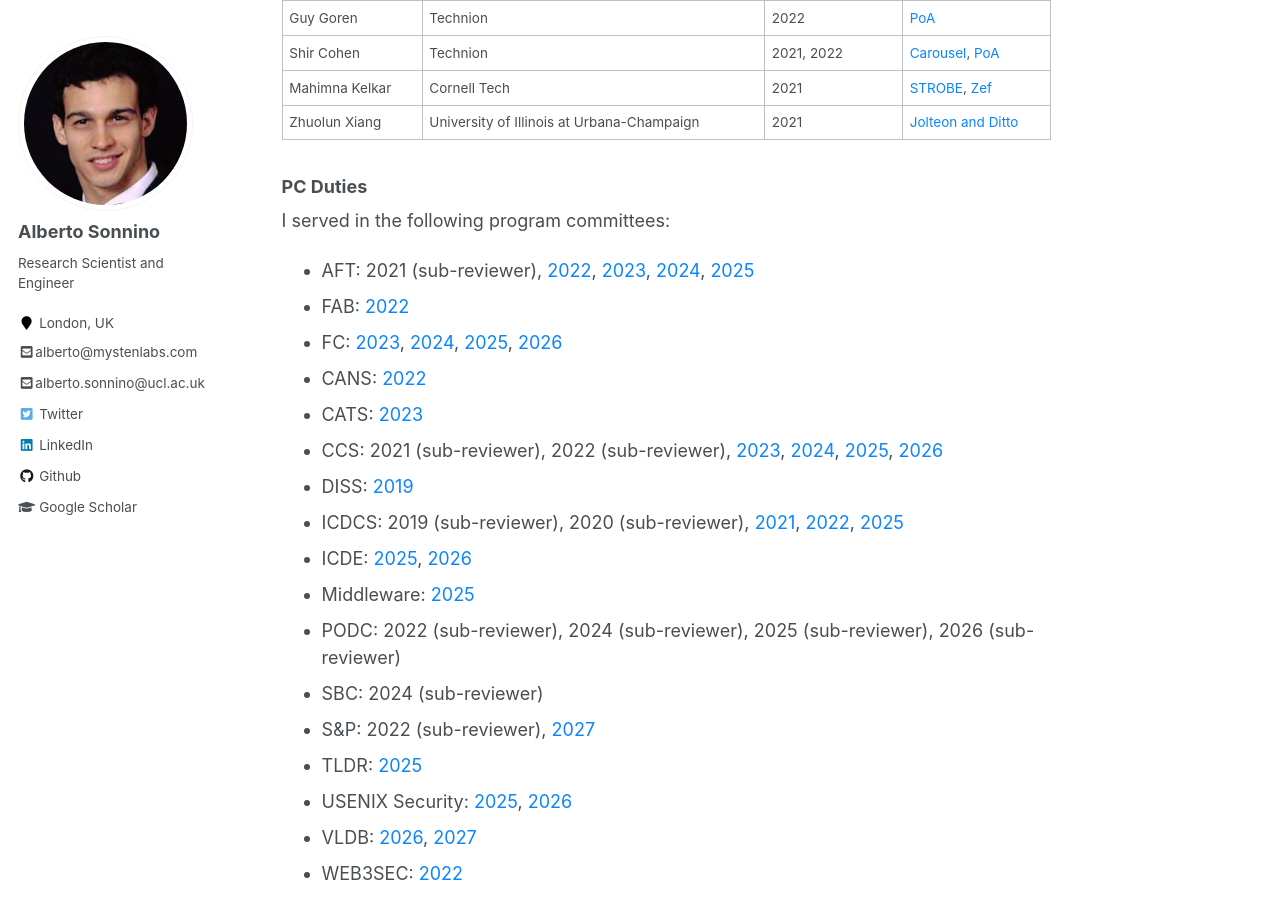
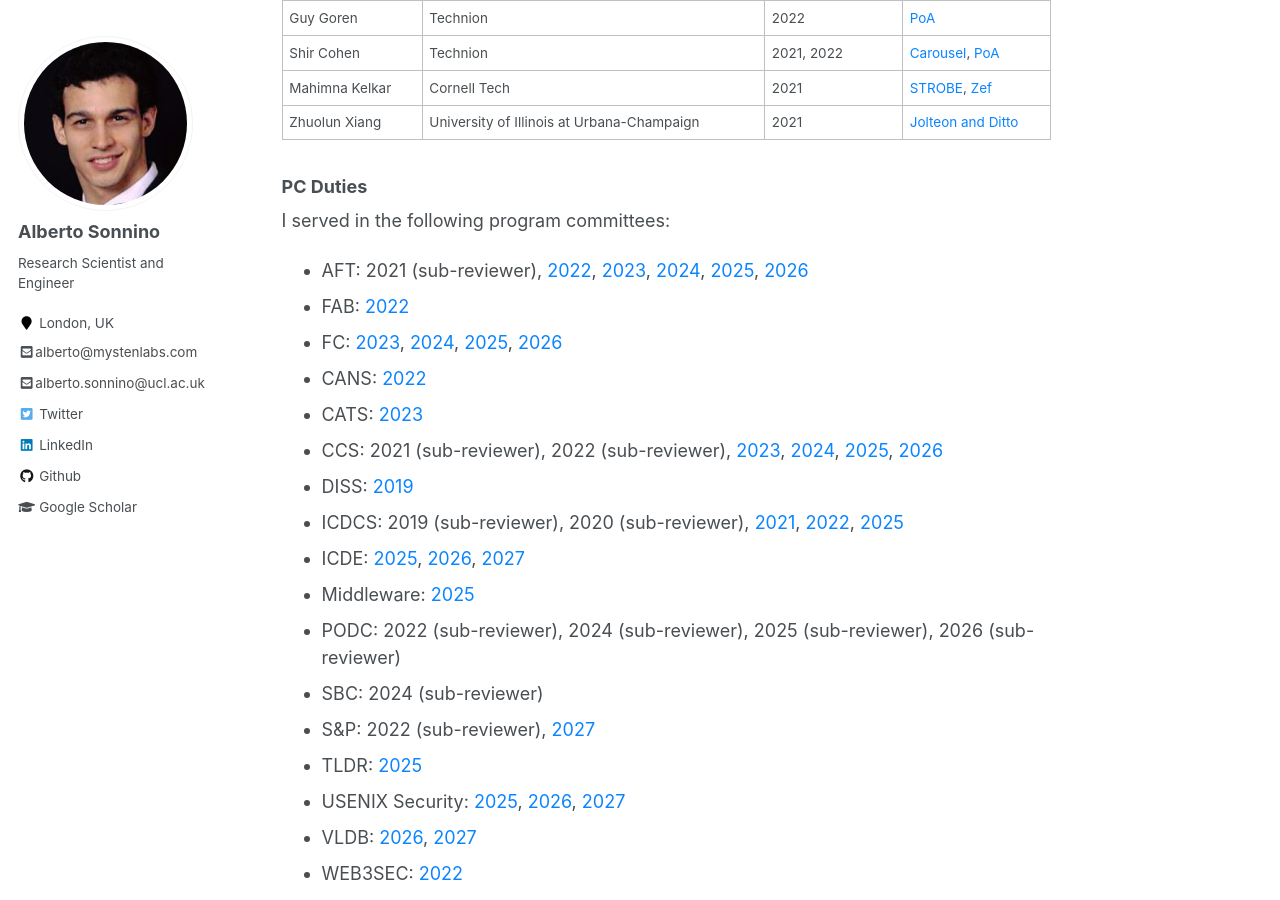
Before and after one commit to asonnino/asonnino.github.io, a Jekyll site: the page built from _pages/academia.md, in a window 1280 px wide and 900 px high, scrolled down 1625 px. Built offline with Jekyll 4.4.1, drawn with Linux system fonts in a browser that asks for light colours.

Commit message:
feat: update PC duties

```diff
--- a/_pages/academia.md
+++ b/_pages/academia.md
@@ -64,7 +64,7 @@ I Advised or co-advised the following interns.
 
 I served in the following program committees:
 
-- AFT: 2021 (sub-reviewer), [2022](https://aft22.hotcrp.com/users/pc), [2023](https://aftconf.github.io/aft23/committees.html), [2024](https://aftconf.github.io/aft24/committees.html), [2025](https://aftconf.github.io/aft25/committees.html)
+- AFT: 2021 (sub-reviewer), [2022](https://aft22.hotcrp.com/users/pc), [2023](https://aftconf.github.io/aft23/committees.html), [2024](https://aftconf.github.io/aft24/committees.html), [2025](https://aftconf.github.io/aft25/committees.html), [2026](https://aft.ifca.ai/aft26/committees.html)
 - FAB: [2022](https://fab22.hotcrp.com/users/pc)
 - FC: [2023](https://fc23.ifca.ai/cfp.html), [2024](https://fc24.ifca.ai/cfp.html), [2025](https://fc25.ifca.ai/cfp.html), [2026](https://fc26.ifca.ai/cfp.html)
 - CANS: [2022](https://www.cans2022.com/committees.php)
@@ -72,14 +72,14 @@ I served in the following program committees:
 - CCS: 2021 (sub-reviewer), 2022 (sub-reviewer), [2023](https://www.sigsac.org/ccs/CCS2023/orgs-program.html), [2024](https://www.sigsac.org/ccs/CCS2024/organization/prog-committee.html), [2025](https://www.sigsac.org/ccs/CCS2025/program-committee), [2026](https://www.sigsac.org/ccs/CCS2026/organization/prog-committee.html)
 - DISS: [2019](https://www.ndss-symposium.org/ndss2019/cfp-diss-2019)
 - ICDCS: 2019 (sub-reviewer), 2020 (sub-reviewer), [2021](https://icdcs2021.us/technical-committee.html), [2022](https://icdcs2022.icdcs.org/tc), [2025](https://icdcs2025.icdcs.org)
-- ICDE: [2025](https://ieee-icde.org/2025/program-committees/), [2026](https://icde2026.github.io/pc-chairs.html)
+- ICDE: [2025](https://ieee-icde.org/2025/program-committees/), [2026](https://icde2026.github.io/pc-chairs.html), [2027]()
 - Middleware: [2025](https://middleware-conf.github.io/2025/program-committee)
 - PODC: 2022 (sub-reviewer), 2024 (sub-reviewer), 2025 (sub-reviewer), 2026 (sub-reviewer)
 - SBC: 2024 (sub-reviewer)
 - S&P: 2022 (sub-reviewer), [2027]()
 - TLDR: [2025](https://www.thelatestindefi.org/conference)
-- USENIX Security: [2025](https://www.usenix.org/conference/usenixsecurity25/call-for-papers), [2026](https://www.usenix.org/conference/usenixsecurity26/call-for-papers)
-- VLDB: [2026](https://vldb.org/2026/officers.html), [2027]()
+- USENIX Security: [2025](https://www.usenix.org/conference/usenixsecurity25/call-for-papers), [2026](https://www.usenix.org/conference/usenixsecurity26/call-for-papers), [2027]()
+- VLDB: [2026](https://vldb.org/2026/officers.html), [2027](https://vldb.org/2027/officers.html)
 - WEB3SEC: [2022](https://www.acsac.org/2022/workshops/web3sec/WEB3SEC2022-CFP.pdf)
 
 <!-- ### Teaching Assistant
```
